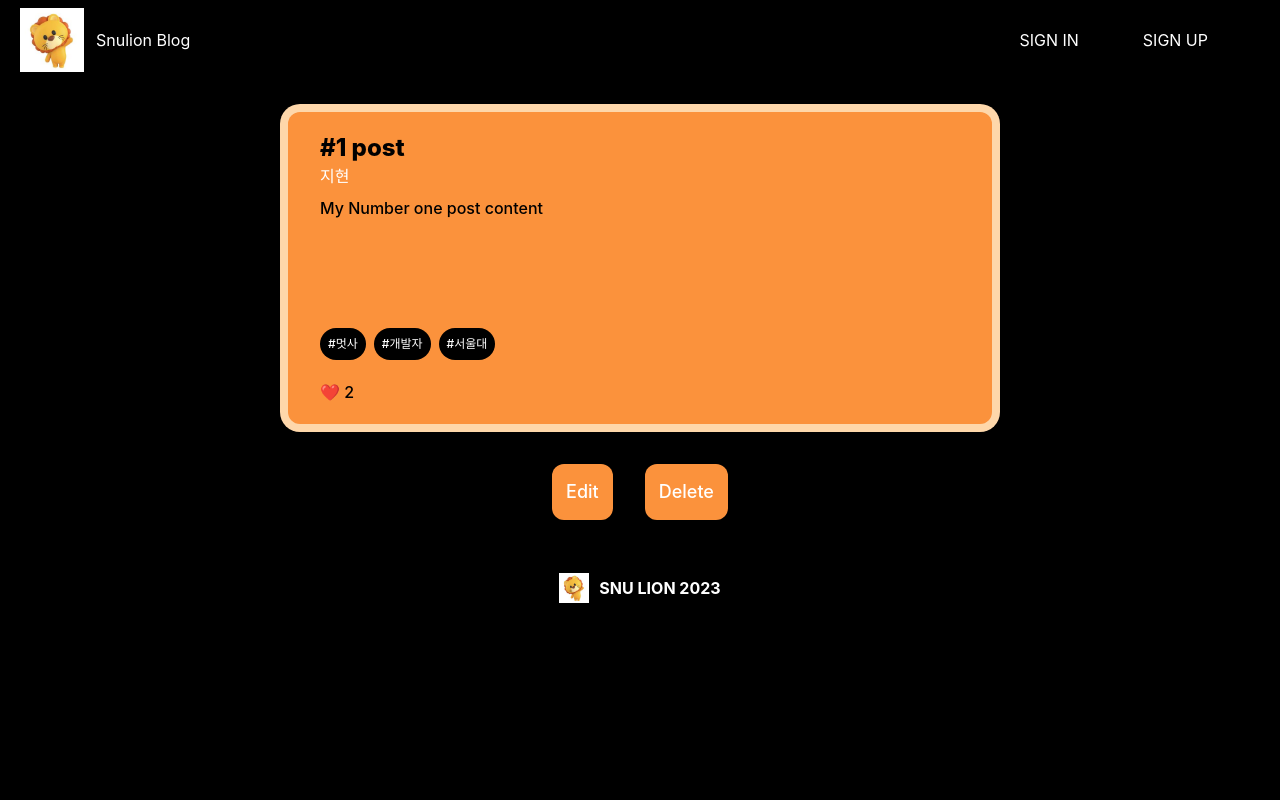
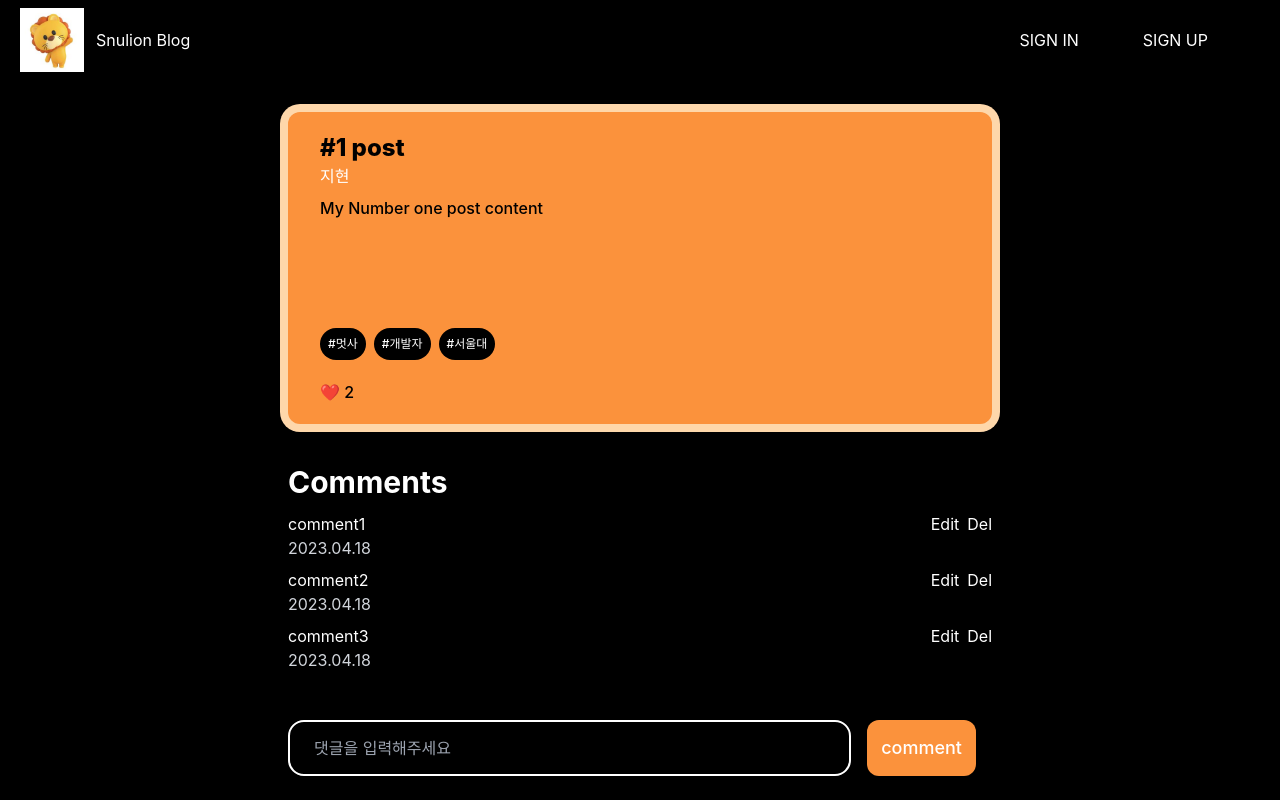
Before and after one commit to snulion11th-seminar/react, a React (Create React App) app: page /1 in a window 1280 px wide. Shown: the top 800 px of the page. Built offline with nearby package versions, Linux system fonts and the light colour scheme.

Commit message:
[feature] 9주차 과제 추가

```diff
--- a/src/components/Comment/CommentElement.jsx
+++ b/src/components/Comment/CommentElement.jsx
@@ -1,29 +1,97 @@
-const CommentElement = (props) => {
-  // TODO : props 받기
-  // TODO : 수정하는 input 내용 관리
+import { useState } from "react";
+import { useEffect } from "react";
+const CommentElement = ({ id, setId, commentId, setFormData, comments, index }) => {
+  // const date = new Date(
+  //   comments.filter((t) => t.id === commentId)[0].created_at
+  // );
+  // const year = date.getFullYear();
+  // let month = date.getMonth() + 1;
+  // month = month < 10 ? `0${month}` : month;
+  // let day = date.getDate();
+  // day = day < 10 ? `0${day}` : day;
+  //console.log(commentId);
+  const [date, setDate] = useState(new Date(
+    comments.filter((t) => t.id === commentId)[0].created_at
+  ));
+  const [year, setYear] = useState(date.getFullYear());
+  const [month, setMonth] = useState((date.getMonth() + 1) < 10 ? `0${date.getMonth() + 1}` : date.getMonth() + 1);
+  const [day, setDay] = useState((date.getDate()) < 10 ? `0${date.getDate()}` : date.getDate());
+  const [isEdit, setIsEdit] = useState(false);
+  const [inputValue, setInputValue] = useState(
+    comments.filter((t) => t.id === commentId)[0].content
+  );
+  const [comment, setComment] = useState(
+    comments.filter((t) => t.id === commentId)[0]
+  );
+  const [created_at, setCreated_at] = useState(new Date());
 
-  // comment created_at 전처리
-  const date = new Date(comment.created_at);
-  const year = date.getFullYear();
-  let month = date.getMonth() + 1;
-  month = month < 10 ? `0${month}` : month;
-  let day = date.getDate();
-  day = day < 10 ? `0${day}` : day;
 
-  <div className="w-full flex justify-between gap-1 mb-2">
-    <div className="w-3/4">
-      // 수정중일때와 아닐때를 다르게 보여줘야겠지
-      {수정중 ? <input /> : <p>{내용}</p>}
-      // 날짜
-      <span className="text-base mr-1 text-gray-300">
-        {year}.{month}.{day}
-      </span>
-      // 수정, 삭제버튼
-      <div className="w-1/4 flex flex-row-reverse items-center">
-        // delete 버튼은 수정이 아닐때만 보이게 해줘
+  const editComment = (commentId) => {
+    setIsEdit(!isEdit);
+    setId(id-1);
+
+    const newComments = [...comments];
+    console.log(newComments);
+    console.log(index);
+    newComments.splice(index, 1, comment);
+    console.log(newComments);
+    setFormData(newComments);
+
+  };
+
+  const deleteComment = (commentId) => {
+    const newComments = comments.filter((t) => t.id !== commentId);
+    setId(id-1);
+    //console.log(newComments);
+    setFormData(newComments);
+  };
+  const handleChange = (e) => {
+    //console.log(commentId);
+    const newInputValue = e.target.value;
+    setInputValue(newInputValue);
+    setDate(created_at);
+    setYear(created_at.getFullYear());
+    setMonth((created_at.getMonth() + 1) < 10 ? `0${created_at.getMonth() + 1}` : created_at.getMonth() + 1);
+    setDay((created_at.getDate()) < 10 ? `0${created_at.getDate()}` : created_at.getDate());
+  };
+
+  useEffect(() => {
+    setComment({
+      ...comment,
+      content: inputValue,
+      created_at: created_at,
+    });
+  }, [inputValue]);
+
+  return (
+    <div className="w-full flex justify-between gap-1 mb-2">
+      <div className="w-full">
+        {isEdit ? (
+          <div className="flex justify-between">
+            <input
+              className="input"
+              onChange={handleChange}
+              value={inputValue}
+            />
+            <button onClick={() => editComment(comment.id)}>Done</button>
+          </div>
+        ) : (
+          <div className="flex justify-between">
+            <p>{comments.filter((t) => t.id === commentId)[0].content}</p>
+            <div className="flex gap-2">
+              <button onClick={() => editComment(comment.id)}> Edit </button>
+              <button onClick={() => deleteComment(commentId)}> Del </button>
+            </div>
+          </div>
+        )}
+        <span className="text-base mr-1 text-gray-300">
+          {year}.{month}.{day}
+        </span>
+
+        <div className="w-1/4 flex flex-row-reverse items-center"></div>
       </div>
     </div>
-  </div>;
+  );
 };
 
 export default CommentElement;
--- a/src/components/Comment/index.jsx
+++ b/src/components/Comment/index.jsx
@@ -1,24 +1,79 @@
-import { useState } from "react";
-import comments from "../../data/comments";
+import { useEffect, useState } from "react";
+import comments from "../../data/comment";
 import CommentElement from "./CommentElement";
+import { useParams } from "react-router-dom";
 
 const Comment = () => {
   // TODO 1: 가짜 comments 불러와서 관리해야겟즤
+  const [formData, setFormData] = useState(comments);
+  const param = useParams();
+  const [comment, setComment] = useState({
+    id: formData.length + 1,
+    content: "",
+    post: param,
+    created_at: new Date().toISOString(),
+    author: {
+      id: 1,
+      username: "user1",
+    },
+  });
+  // TODO 2: comment추가하는 input 관리해줘야겟지
+  const [inputValue, setInputValue] = useState("");
+  const [id, setId] = useState(formData.length);
+  // TODO 3: comment Form 제출됐을때 실행되는 함수 만들어줘
+  // TODO 4: commet Delete 하는 함수 만들어죠
+  const handleChange = (e) => {
+    const newInputValue = e.target.value;
+    setInputValue(newInputValue);
+  };
+  useEffect(() => {
+    setComment({
+      ...comment,
+      content: inputValue,
+      id: id,
+    });
+  }, [inputValue]);
 
-	// TODO 2: comment추가하는 input 관리해줘야겟지
-
-	// TODO 3: comment Form 제출됐을때 실행되는 함수 만들어줘
-
-	// TODO 4: commet Delete 하는 함수 만들어죠
+  const onSubmit = (e) => {
+    e.preventDefault();
+    console.log(comment.id);
+    const newFormData = [...formData, comment];
+    setFormData(newFormData);
+  };
+  useEffect(() => {
+    setInputValue("");
+    setId(id + 1);
+    //onsole.log(formData);
+  }, [formData]);
   return (
     <div className="w-full mt-5 self-start">
       <h1 className="text-3xl font-bold mt-5 mb-3">Comments</h1>
-			// commentElement
-			// <CommentElement/> 가 comment마다 반복시켜야즤
-
-			<form>
-				// TODO 2-3 : comment 추가하는 comment form 만들어주기
+      {formData &&
+        formData.map((el, index) => (
+          <div>
+            <CommentElement
+              commentId={el.id}
+              comments={formData}
+              setFormData={setFormData}
+              id={id}
+              setId={setId}
+              index = {index}
+            />
+          </div>
+        ))}
+      <form onSubmit={onSubmit}>
+        <div className="flex justify-between w-full">
+          <input
+            className="input mt-10 py-2 "
+            type="text"
+            placeholder="댓글을 입력해주세요"
+            onChange={handleChange}
+            value={inputValue}
+          />
+          <button className="button mt-10 mx-4 py-2 px-10">comment</button>
+        </div>
       </form>
+      <form></form>
     </div>
   );
 };
--- a/src/data/comment.js
+++ b/src/data/comment.js
@@ -0,0 +1,34 @@
+const comments = [
+  {
+    id: 1,
+    content: "comment1",
+    created_at: "2023-04-18T15:09:43Z",
+    post: 1,
+    author: {
+      id: 2,
+      username: "user2",
+    },
+  },
+  {
+    id: 2,
+    content: "comment2",
+    created_at: "2023-04-18T15:09:43Z",
+    post: 1,
+    author: {
+      id: 2,
+      username: "user2",
+    },
+  },
+  {
+    id: 3,
+    content: "comment3",
+    created_at: "2023-04-18T15:09:43Z",
+    post: 1,
+    author: {
+      id: 2,
+      username: "user2",
+    },
+  },
+];
+
+export default comments;
--- a/src/routes/PostDetailPage.jsx
+++ b/src/routes/PostDetailPage.jsx
@@ -3,6 +3,7 @@ import { useParams } from "react-router-dom";
 import { BigPost } from "../components/Posts";
 import { Link } from "react-router-dom";
 import posts from "../data/posts";
+import Comment from "../components/Comment";
 
 const PostDetailPage = () => {
 // parameter로 받은 id에 해당하는 post를 찾아서 넣자
@@ -27,7 +28,7 @@ const onClickDelete = () => {
       <div className="flex flex-col items-center w-3/5 p-8">
         {/* post detail component */}
         <BigPost post={post} />
-
+        <Comment />
 				<div>
           <Link to={`/${post.id}/edit`}>
             <button className="button mt-10 mx-4 py-2 px-10">Edit</button>
```
Lines whose indentation alone changed are shown as unchanged.
